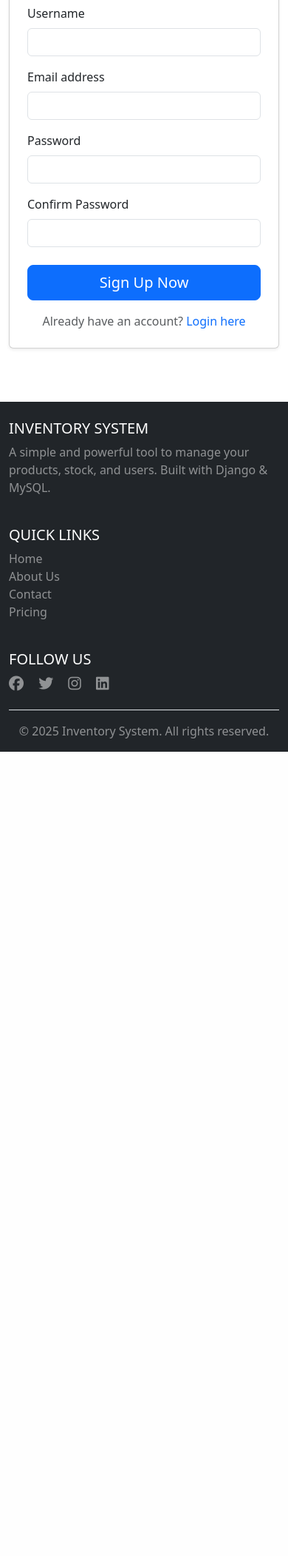
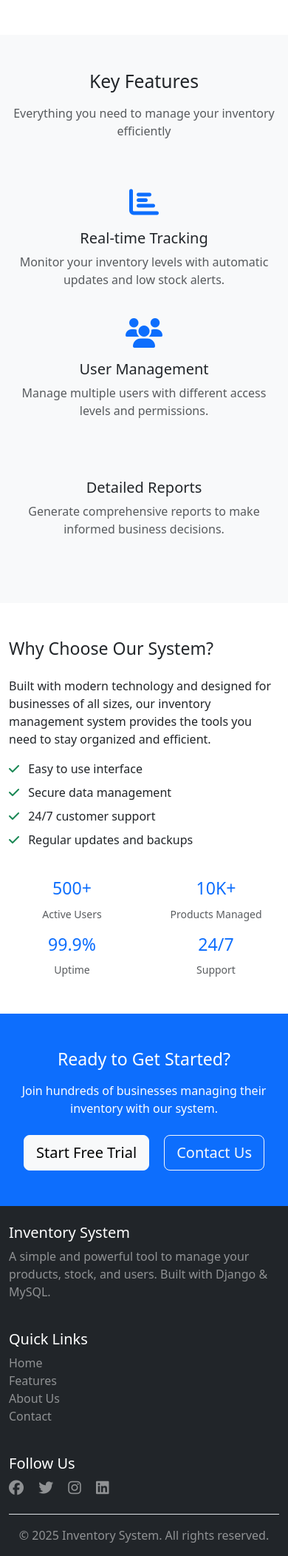
Before and after one commit to tshering10/Inventory-Management-System, a Django app: page / in a window 390 px wide. Shown: the part 701-2804 px from the top of the page at 74% size. Before the commit the page ends 1717 px from the top, so only its background shows below. Run offline with Django 5.2, Linux system fonts and the light colour scheme; some libraries are stand-ins or nearby versions.

Commit message:
Modify home page and changed first and last name to full name in signup form

```diff
--- a/inventory_system/accounts/forms.py
+++ b/inventory_system/accounts/forms.py
@@ -3,10 +3,9 @@ from django import forms
 from django.contrib.auth.forms import UserCreationForm
 
 class CustomSignupForm(UserCreationForm):
-    first_name = forms.CharField(required=True, max_length=30)
-    last_name = forms.CharField(required=True, max_length=30)
+    full_name = forms.CharField(max_length=30)
     email = forms.EmailField(required=True)
 
     class Meta:
         model = User
-        fields = ['first_name', 'last_name', 'username', 'email', 'password1', 'password2']
+        fields = ['full_name', 'username', 'email', 'password1', 'password2']
--- a/inventory_system/templates/inventory/home.html
+++ b/inventory_system/templates/inventory/home.html
@@ -2,79 +2,123 @@
 {% block title %}Home{% endblock title %}
 
 {% block content %}
-<div class="container py-4">
-    <div class="row align-items-center justify-content-center">
+<!-- Hero Section -->
+<div class="container py-5">
+    <div class="row align-items-center">
         <div class="col-md-6 mb-4 mb-md-0">
-            <h1 class="display-4 mb-4 text-center text-md-start">Smart Inventory System</h1>
-            <p class="lead mb-4 text-center text-md-start">Take control of your stock with our intuitive and powerful inventory management system. From tracking to reporting, we've got you covered.</p>
-
-            <img src="https://img.freepik.com/free-vector/warehouse-management-abstract-concept_335657-3175.jpg" class="img-fluid rounded d-block mx-auto" alt="Modern Warehouse" style="max-height: 350px;">
+            <h1 class="display-4 mb-4">Smart Inventory System</h1>
+            <p class="lead mb-4">Take control of your stock with our intuitive and powerful inventory management system. From tracking to reporting, we've got you covered.</p>
+            <a href="{% url "signup" %}" class="btn btn-primary btn-lg me-3">Get Started</a>
+            <a href="#features" class="btn btn-outline-secondary btn-lg">Learn More</a>
+        </div>
+        <div class="col-md-6">
+            <img src="https://img.freepik.com/free-vector/warehouse-management-abstract-concept_335657-3175.jpg"
+                 class="img-fluid rounded"
+                 alt="Modern Warehouse"
+                 style="max-height: 400px;">
+        </div>
+    </div>
 </div>
 
-        {#signup form #}
-        <div class="col-md-4">
-            <div class="card shadow-sm p-2">
-                <div class="card-body">
-                    <h2 class="card-title text-center mb-4">Create Your Account</h2>
+<!-- Features Section -->
+<section id="features" class="py-5 bg-light">
+    <div class="container">
+        <div class="row text-center mb-5">
+            <div class="col">
+                <h2 class="mb-3">Key Features</h2>
+                <p class="text-muted">Everything you need to manage your inventory efficiently</p>
+            </div>
+        </div>
+        <div class="row">
+            <div class="col-md-4 mb-4">
+                <div class="text-center">
+                    <div class="mb-3">
+                        <i class="fas fa-chart-bar text-primary" style="font-size: 2.5rem;"></i>
+                    </div>
+                    <h5>Real-time Tracking</h5>
+                    <p class="text-muted">Monitor your inventory levels with automatic updates and low stock alerts.</p>
+                </div>
+            </div>
+            <div class="col-md-4 mb-4">
+                <div class="text-center">
+                    <div class="mb-3">
+                        <i class="fas fa-users text-primary" style="font-size: 2.5rem;"></i>
+                    </div>
+                    <h5>User Management</h5>
+                    <p class="text-muted">Manage multiple users with different access levels and permissions.</p>
+                </div>
+            </div>
+            <div class="col-md-4 mb-4">
+                <div class="text-center">
+                    <div class="mb-3">
+                        <i class="fas fa-file-chart-line text-primary" style="font-size: 2.5rem;"></i>
+                    </div>
+                    <h5>Detailed Reports</h5>
+                    <p class="text-muted">Generate comprehensive reports to make informed business decisions.</p>
+                </div>
+            </div>
+        </div>
+    </div>
+</section>
 
-                    <form method="post" action="{% url 'signup' %}">
-                        {% csrf_token %}
-
-                        {# Display form errors if any exist from a previous failed submission to /signup #}
-                        {% if form.errors %}
-                            <div class="alert alert-danger mb-3" role="alert">
-                                {% for field, errors in form.errors.items %}
-                                    {% if field == '__all__' %}
-                                        {% for error in errors %}
-                                            <p class="mb-0">{{ error }}</p>
-                                        {% endfor %}
-                                    {% endif %}
-                                {% endfor %}
-                                {% if not form.non_field_errors and form.errors %}
-                                    <p class="mb-0">Please correct the errors below.</p>
-                                {% endif %}
+<!-- About Section -->
+<section class="py-5">
+    <div class="container">
+        <div class="row align-items-center">
+            <div class="col-md-6 mb-4 mb-md-0">
+                <h3 class="mb-4">Why Choose Our System?</h3>
+                <p class="mb-3">Built with modern technology and designed for businesses of all sizes, our inventory management system provides the tools you need to stay organized and efficient.</p>
+                <ul class="list-unstyled">
+                    <li class="mb-2"><i class="fas fa-check text-success me-2"></i> Easy to use interface</li>
+                    <li class="mb-2"><i class="fas fa-check text-success me-2"></i> Secure data management</li>
+                    <li class="mb-2"><i class="fas fa-check text-success me-2"></i> 24/7 customer support</li>
+                    <li class="mb-2"><i class="fas fa-check text-success me-2"></i> Regular updates and backups</li>
+                </ul>
             </div>
-                        {% endif %}
-
-                        <div class="mb-3">
-                            <label for="id_username" class="form-label">Username</label>
-                            <input type="text" name="username" id="id_username" class="form-control" required>
-
+            <div class="col-md-6">
+                <div class="row text-center">
+                    <div class="col-6 mb-3">
+                        <h3 class="text-primary">500+</h3>
+                        <small class="text-muted">Active Users</small>
                     </div>
-                        <div class="mb-3">
-                            <label for="id_email" class="form-label">Email address</label>
-                            <input type="email" name="email" id="id_email" class="form-control" required>
+                    <div class="col-6 mb-3">
+                        <h3 class="text-primary">10K+</h3>
+                        <small class="text-muted">Products Managed</small>
                     </div>
-                        <div class="mb-3">
-                            <label for="id_password1" class="form-label">Password</label>
-                            <input type="password" name="password" id="id_password1" class="form-control" required>
+                    <div class="col-6">
+                        <h3 class="text-primary">99.9%</h3>
+                        <small class="text-muted">Uptime</small>
                     </div>
-                        <div class="mb-3">
-                            <label for="id_password2" class="form-label">Confirm Password</label>
-                            <input type="password" name="password2" id="id_password2" class="form-control" required>
-                        </div>
-
-                        <div class="d-grid gap-2 mt-4">
-                            <button type="submit" class="btn btn-primary btn-lg">Sign Up Now</button>
-                        </div>
-                        <p class="text-center text-muted mt-3 mb-0">
-                            Already have an account? <a href="{% url 'login' %}" class="text-decoration-none">Login here</a>
-                        </p>
-                    </form>
+                    <div class="col-6">
+                        <h3 class="text-primary">24/7</h3>
+                        <small class="text-muted">Support</small>
                     </div>
                 </div>
             </div>
         </div>
     </div>
+</section>
 
+<!-- CTA Section -->
+<section class="py-5 bg-primary text-white">
+    <div class="container">
+        <div class="row text-center">
+            <div class="col">
+                <h3 class="mb-3">Ready to Get Started?</h3>
+                <p class="mb-4">Join hundreds of businesses managing their inventory with our system.</p>
+                <a href="{% url "signup" %}" class="btn btn-light btn-lg me-3">Start Free Trial</a>
+                <a href="{% url "contact_us" %}" class="btn btn-outline-light btn-lg">Contact Us</a>
+            </div>
+        </div>
+    </div>
+</section>
 
-    <footer class="bg-dark text-white pt-4 pb-3 mt-5">
+<footer class="bg-dark text-white pt-4 pb-3">
     <div class="container">
         <div class="row">
-
             <!-- About us -->
             <div class="col-md-4 mb-4 mb-md-0">
-                <h5 class="text-uppercase">Inventory System</h5>
+                <h5>Inventory System</h5>
                 <p class="text-white-50">
                 A simple and powerful tool to manage your products, stock, and users. Built with Django & MySQL.
                 </p>
@@ -82,24 +126,23 @@
 
             <!-- Column 2: Quick Links -->
             <div class="col-md-4 mb-4 mb-md-0">
-                <h5 class="text-uppercase">Quick Links</h5>
+                <h5>Quick Links</h5>
                 <ul class="list-unstyled">
                 <li><a href="{% url 'home' %}" class="text-white-50 text-decoration-none">Home</a></li>
+                <li><a href="#features" class="text-white-50 text-decoration-none">Features</a></li>
                 <li><a href="#" class="text-white-50 text-decoration-none">About Us</a></li>
                 <li><a href="#" class="text-white-50 text-decoration-none">Contact</a></li>
-                <li><a href="#" class="text-white-50 text-decoration-none">Pricing</a></li>
                 </ul>
             </div>
 
             <!-- Column 3: Social Media -->
             <div class="col-md-4">
-                <h5 class="text-uppercase">Follow Us</h5>
-                <a href="#" class="text-white-50 me-3"><i class="fab fa-facebook fa-lg"></i></a>
+                <h5>Follow Us</h5>
+                <a href="https://www.facebook.com/" class="text-white-50 me-3"><i class="fab fa-facebook fa-lg"></i></a>
                 <a href="#" class="text-white-50 me-3"><i class="fab fa-twitter fa-lg"></i></a>
                 <a href="#" class="text-white-50 me-3"><i class="fab fa-instagram fa-lg"></i></a>
                 <a href="#" class="text-white-50"><i class="fab fa-linkedin fa-lg"></i></a>
             </div>
-
         </div>
 
         <!-- Bottom line -->
--- a/inventory_system/templates/inventory/user_dashboard.html
+++ b/inventory_system/templates/inventory/user_dashboard.html
@@ -51,7 +51,7 @@
                         <a class="nav-link text-secondary " href="{% url "profile-view" %}">Profile</a>
                     </li>
 
-                    <form method="POST" action="#">
+                    <form method="POST" action="{% url "logout" %}">
                     {% csrf_token %}
                         <li><button type="submit" class="dropdown-item text-secondary" >Logout</button></li>
                     </form>
```
Also changed, not shown: inventory_system/templates/accounts/signup.html (+9 -9 lines). Lines whose indentation alone changed are shown as unchanged.
